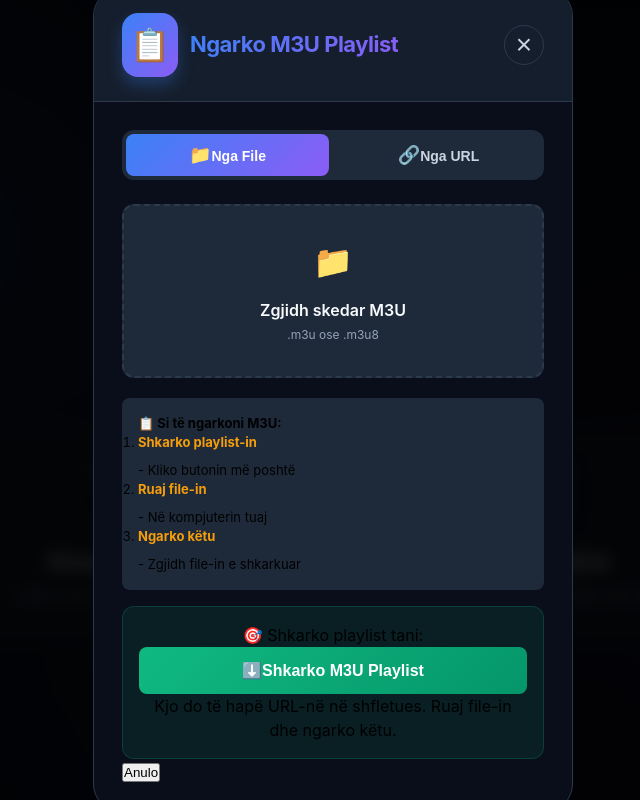
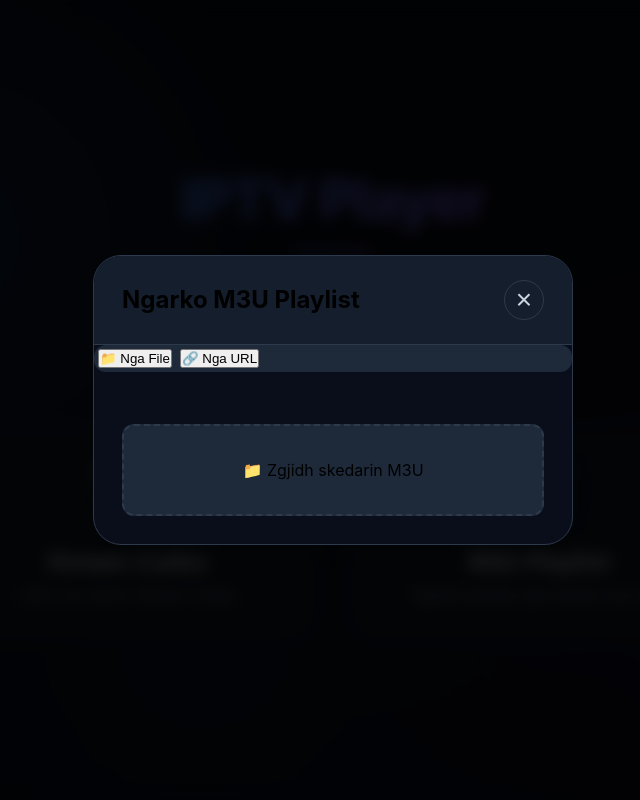
Before and after one commit to mak-iptv/reacttv, a React (Create React App) app: page / in a window 1280 px wide. Shown: the whole page, without its empty margins (307-947 px from the left). Built offline with nearby package versions, Linux system fonts and the light colour scheme.

Commit message:
Update M3UUploader.js

```diff
--- a/src/components/M3UUploader.js
+++ b/src/components/M3UUploader.js
@@ -7,360 +7,137 @@ const M3UUploader = ({ onLoad, onClose, isLoading, theme = 'dark' }) => {
   const [url, setUrl] = useState('');
   const [error, setError] = useState('');
   const [success, setSuccess] = useState('');
+  const [isFetching, setIsFetching] = useState(false);
 
-  // Parse M3U function
+  // Funksioni për Parse të M3U (i mbajtur si i joti, me disa optimizime)
   const parseM3U = (content) => {
-    if (!content || !content.includes('#EXTM3U')) {
-      console.warn('Invalid M3U content');
-      return [];
-    }
+    if (!content || !content.includes('#EXTM3U')) return [];
 
     const lines = content.split('\n');
     const channels = [];
     let currentChannel = null;
 
-    lines.forEach((line, index) => {
+    lines.forEach((line) => {
       line = line.trim();
       if (!line) return;
 
       if (line.startsWith('#EXTINF:')) {
-        try {
-          // Parse EXTINF line
-          // Format: #EXTINF:duration attributes,title
         const match = line.match(/#EXTINF:(-?\d+)(?:\s+(.*?))?,(.*)/);
         if (match) {
-            const duration = match[1];
-            const attributes = match[2] || '';
-            const name = match[3] || 'Pa emër';
-
           currentChannel = {
-              id: `m3u_${Date.now()}_${Math.random().toString(36).substr(2, 9)}`,
-              name: name.trim(),
-              title: name.trim(),
-              tvg_name: name.trim(),
-              duration: duration,
-              tvg_logo: '',
-              tvgLogo: '',
-              group_title: '',
-              groupTitle: '',
-              group: '',
+            id: `m3u_${Math.random().toString(36).substr(2, 9)}`,
+            name: match[3]?.trim() || 'Pa emër',
+            logo: line.match(/tvg-logo="([^"]*)"/i)?.[1] || '',
+            group: line.match(/group-title="([^"]*)"/i)?.[1] || 'Të tjera',
             url: '',
-              stream_url: '',
-              type: 'live',
             source: 'm3u'
           };
-
-            // Parse tvg-logo
-            const tvgLogoMatch = attributes.match(/tvg-logo="([^"]*)"/i);
-            if (tvgLogoMatch) {
-              currentChannel.tvg_logo = tvgLogoMatch[1];
-              currentChannel.tvgLogo = tvgLogoMatch[1];
-              currentChannel.logo = tvgLogoMatch[1];
-            }
-
-            // Parse group-title
-            const groupMatch = attributes.match(/group-title="([^"]*)"/i);
-            if (groupMatch) {
-              currentChannel.group_title = groupMatch[1];
-              currentChannel.groupTitle = groupMatch[1];
-              currentChannel.group = groupMatch[1];
-            }
-
-            // Parse tvg-id
-            const tvgIdMatch = attributes.match(/tvg-id="([^"]*)"/i);
-            if (tvgIdMatch) {
-              currentChannel.tvg_id = tvgIdMatch[1];
-              currentChannel.tvgId = tvgIdMatch[1];
-            }
-
-            // Parse tvg-name
-            const tvgNameMatch = attributes.match(/tvg-name="([^"]*)"/i);
-            if (tvgNameMatch) {
-              currentChannel.tvg_name = tvgNameMatch[1];
-              currentChannel.tvgName = tvgNameMatch[1];
-            }
-          }
-        } catch (err) {
-          console.error('Error parsing EXTINF:', err);
         }
       } else if (!line.startsWith('#') && currentChannel) {
-        // This is the URL line
-        if (line.startsWith('http://') || line.startsWith('https://') || line.startsWith('rtmp://')) {
+        if (line.startsWith('http')) {
           currentChannel.url = line;
           currentChannel.stream_url = line;
           channels.push({ ...currentChannel });
         }
         currentChannel = null;
-      } else if (line.startsWith('#EXTGRP:')) {
-        // Group assignment
-        const group = line.replace('#EXTGRP:', '').trim();
-        if (currentChannel) {
-          currentChannel.group_title = group;
-          currentChannel.groupTitle = group;
-          currentChannel.group = group;
-        }
       }
     });
-
-    console.log(`✅ Parsed ${channels.length} channels from M3U`);
     return channels;
   };
 
+  // 1. Ngarkimi nga File
   const handleFileUpload = (event) => {
     const file = event.target.files[0];
     if (!file) return;
 
-    setError('');
-    setSuccess('');
-
     const reader = new FileReader();
     reader.onload = (e) => {
-      try {
-        const content = e.target.result;
-        const channels = parseM3U(content);
-
-        if (channels.length === 0) {
-          setError('Nuk u gjet asnjë kanal në file. Kontrollo formatin M3U.');
-          return;
-        }
-
-        onLoad({
-          type: 'file',
-          content,
-          channels,
-          filename: file.name
-        });
-
-        setSuccess(`✅ ${channels.length} kanale u ngarkuan nga ${file.name}`);
-
-        // Reset file input
-        event.target.value = '';
-      } catch (err) {
-        console.error('Error parsing file:', err);
-        setError('Gabim gjatë leximit të file-it. Kontrollo formatin.');
+      const channels = parseM3U(e.target.result);
+      if (channels.length > 0) {
+        onLoad({ type: 'file', channels, filename: file.name });
+        setSuccess(`✅ U ngarkuan ${channels.length} kanale.`);
+      } else {
+        setError('File nuk është format i vlefshëm M3U.');
       }
     };
-
-    reader.onerror = () => {
-      setError('Gabim gjatë leximit të file-it');
-    };
-
     reader.readAsText(file);
   };
 
-  const handleUrlSubmit = async (e) => {
+  // 2. Ngarkimi DIREKT nga URL (E RE)
+  const handleUrlFetch = async (e) => {
     e.preventDefault();
-    if (!url) {
-      setError('Shkruani URL-në e playlist-it');
-      return;
+    if (!url) return setError('Shkruani një URL');
+
+    setIsFetching(true);
+    setError('');
+
+    try {
+      const response = await fetch(url);
+      if (!response.ok) throw new Error('Serveri nuk u përgjigj');
+
+      const content = await response.text();
+      const channels = parseM3U(content);
+
+      if (channels.length > 0) {
+        onLoad({ type: 'url', channels, url });
+        setSuccess(`✅ Sukses! U ngarkuan ${channels.length} kanale direkt nga linku.`);
+      } else {
+        setError('URL nuk përmban një playlist të vlefshme.');
       }
-
-    // Validate URL
-    try {
-      new URL(url);
-    } catch {
-      setError('URL nuk është e vlefshme');
-      return;
+    } catch (err) {
+      console.error('Fetch error:', err);
+      setError('CORS Error: Ky server nuk lejon lexim direkt. Kliko butonin "Shkarko dhe Ngarko" më poshtë.');
+    } finally {
+      setIsFetching(false);
     }
-
-    setError('');
-    setSuccess('');
-
-    // Hap URL në shfletues që përdoruesi ta shkarkojë
-    window.open(url, '_blank');
-    setSuccess('✅ Playlist po shkarkohet! Tani shko te "Nga File" dhe ngarko file-in e shkarkuar.');
-
-    // Switch to file tab
-    setTimeout(() => {
-      setActiveTab('file');
-    }, 1500);
-  };
-
-  const handleQuickDownload = () => {
-    const downloadUrl = 'http://bmedia.vip/get.php?username=Hadimovic2428&password=TGjJm4rv7H&type=m3u_plus&output=m3u8';
-    window.open(downloadUrl, '_blank');
-    setSuccess('✅ Playlist po shkarkohet! Tani ngarko file-in duke klikuar "Zgjidh skedar M3U".');
-
-    // Switch to file tab
-    setTimeout(() => {
-      setActiveTab('file');
-    }, 1500);
-  };
-
-  const clearMessages = () => {
-    setError('');
-    setSuccess('');
   };
 
   return (
     <div className={`xtream-modal-overlay theme-${theme}`} onClick={onClose}>
       <div className="xtream-modal" onClick={(e) => e.stopPropagation()}>
         <div className="xtream-modal-header">
-          <div className="xtream-modal-title">
-            <span className="xtream-icon">📋</span>
           <h2>Ngarko M3U Playlist</h2>
+          <button className="xtream-close-btn" onClick={onClose}>×</button>
         </div>
-          <button
-            className="xtream-close-btn"
-            onClick={onClose}
-            disabled={isLoading}
-          >
-            ×
-          </button>
+
+        <div className="m3u-tabs">
+          <button className={activeTab === 'file' ? 'active' : ''} onClick={() => setActiveTab('file')}>📁 Nga File</button>
+          <button className={activeTab === 'url' ? 'active' : ''} onClick={() => setActiveTab('url')}>🔗 Nga URL</button>
         </div>
 
         <div className="xtream-modal-body">
-          {/* Tabs */}
-          <div className="m3u-tabs">
-            <button
-              className={`m3u-tab ${activeTab === 'file' ? 'active' : ''}`}
-              onClick={() => {
-                setActiveTab('file');
-                clearMessages();
-              }}
-              disabled={isLoading}
-            >
-              <span className="tab-icon">📁</span>
-              <span className="tab-text">Nga File</span>
+          {activeTab === 'file' ? (
+            <div className="file-section">
+              <input type="file" id="m3u-file" onChange={handleFileUpload} hidden />
+              <label htmlFor="m3u-file" className="file-upload-label">
+                <span>📁 Zgjidh skedarin M3U</span>
+              </label>
+            </div>
+          ) : (
+            <form onSubmit={handleUrlFetch} className="url-section">
+              <input
+                type="url"
+                placeholder="https://example.com/playlist.m3u"
+                value={url}
+                onChange={(e) => setUrl(e.target.value)}
+              />
+              <div className="url-actions">
+                <button type="submit" className="fetch-btn" disabled={isFetching || isLoading}>
+                  {isFetching ? 'Duke u lidhur...' : 'Ngarko Direkt'}
                 </button>
                 <button
-              className={`m3u-tab ${activeTab === 'url' ? 'active' : ''}`}
-              onClick={() => {
-                setActiveTab('url');
-                clearMessages();
-              }}
-              disabled={isLoading}
+                  type="button"
+                  className="download-alt-btn"
+                  onClick={() => window.open(url, '_blank')}
                 >
-              <span className="tab-icon">🔗</span>
-              <span className="tab-text">Nga URL</span>
-            </button>
-          </div>
-
-          {/* Tab Content */}
-          <div className="m3u-tab-content">
-            {activeTab === 'file' && (
-              <div className="m3u-file-upload">
-                <div className="file-upload-area">
-                  <input
-                    type="file"
-                    accept=".m3u,.m3u8,text/plain,.txt"
-                    onChange={handleFileUpload}
-                    id="m3u-file-input"
-                    disabled={isLoading}
-                  />
-                  <label htmlFor="m3u-file-input" className="file-upload-label">
-                    <span className="upload-icon">📁</span>
-                    <span className="upload-text">Zgjidh skedar M3U</span>
-                    <span className="upload-hint">.m3u ose .m3u8</span>
-                  </label>
-                </div>
-
-                <div className="info-box">
-                  <h4>📋 Si të ngarkoni M3U:</h4>
-                  <ol>
-                    <li><strong>Shkarko playlist-in</strong> - Kliko butonin më poshtë</li>
-                    <li><strong>Ruaj file-in</strong> - Në kompjuterin tuaj</li>
-                    <li><strong>Ngarko këtu</strong> - Zgjidh file-in e shkarkuar</li>
-                  </ol>
-                </div>
-
-                <div className="quick-download">
-                  <p className="download-title">🎯 Shkarko playlist tani:</p>
-                  <button
-                    type="button"
-                    className="download-btn"
-                    onClick={handleQuickDownload}
-                    disabled={isLoading}
-                  >
-                    <span className="btn-icon">⬇️</span>
-                    <span className="btn-text">Shkarko M3U Playlist</span>
-                  </button>
-                  <p className="download-note">
-                    Kjo do të hapë URL-në në shfletues. Ruaj file-in dhe ngarko këtu.
-                  </p>
-                </div>
-              </div>
-            )}
-
-            {activeTab === 'url' && (
-              <form onSubmit={handleUrlSubmit} className="m3u-url-form">
-                <div className="xtream-form-group">
-                  <label htmlFor="m3u-url">M3U URL</label>
-                  <input
-                    id="m3u-url"
-                    type="url"
-                    value={url}
-                    onChange={(e) => {
-                      setUrl(e.target.value);
-                      clearMessages();
-                    }}
-                    placeholder="https://example.com/playlist.m3u"
-                    disabled={isLoading}
-                  />
-
-                  <div className="info-box warning">
-                    <strong>⚠️ Informacion i rëndësishëm:</strong>
-                    <p>Serveri nuk lejon ngarkim direkt të URL-ve. URL do të hapet në shfletues që ju ta shkarkoni file-in.</p>
-                  </div>
-
-                  <button
-                    type="button"
-                    className="open-url-btn"
-                    onClick={() => {
-                      if (url) {
-                        window.open(url, '_blank');
-                        setSuccess('✅ Playlist po shkarkohet! Tani shko te "Nga File" dhe ngarko file-in.');
-                        setTimeout(() => setActiveTab('file'), 1500);
-                      } else {
-                        setError('Shkruani URL-në e playlist-it');
-                      }
-                    }}
-                    disabled={!url || isLoading}
-                  >
-                    <span className="btn-icon">🔗</span>
-                    <span className="btn-text">Hap URL në shfletues</span>
+                  Shkarko & Ngarko manualisht
                 </button>
               </div>
             </form>
           )}
-          </div>
 
-          {/* Messages */}
-          {error && (
-            <div className="error-message">
-              <span className="message-icon">⚠️</span>
-              <span className="message-text">{error}</span>
-              <button className="message-close" onClick={clearMessages}>×</button>
-            </div>
-          )}
-
-          {success && (
-            <div className="success-message">
-              <span className="message-icon">✅</span>
-              <span className="message-text">{success}</span>
-              <button className="message-close" onClick={clearMessages}>×</button>
-            </div>
-          )}
-
-          {/* Loading State */}
-          {isLoading && (
-            <div className="loading-overlay">
-              <div className="loading-spinner"></div>
-              <p>Duke ngarkuar playlist-in...</p>
-            </div>
-          )}
-
-          {/* Footer Buttons */}
-          <div className="m3u-footer">
-            <button
-              type="button"
-              className="cancel-btn"
-              onClick={onClose}
-              disabled={isLoading}
-            >
-              Anulo
-            </button>
-          </div>
+          {error && <div className="error-msg">⚠️ {error}</div>}
+          {success && <div className="success-msg">✅ {success}</div>}
         </div>
       </div>
     </div>
```
Lines whose indentation alone changed are shown as unchanged.
